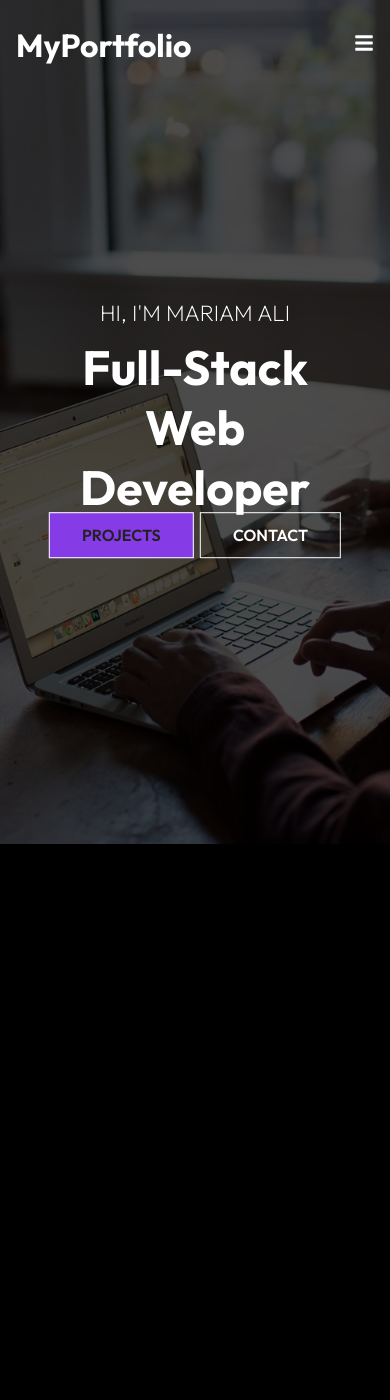
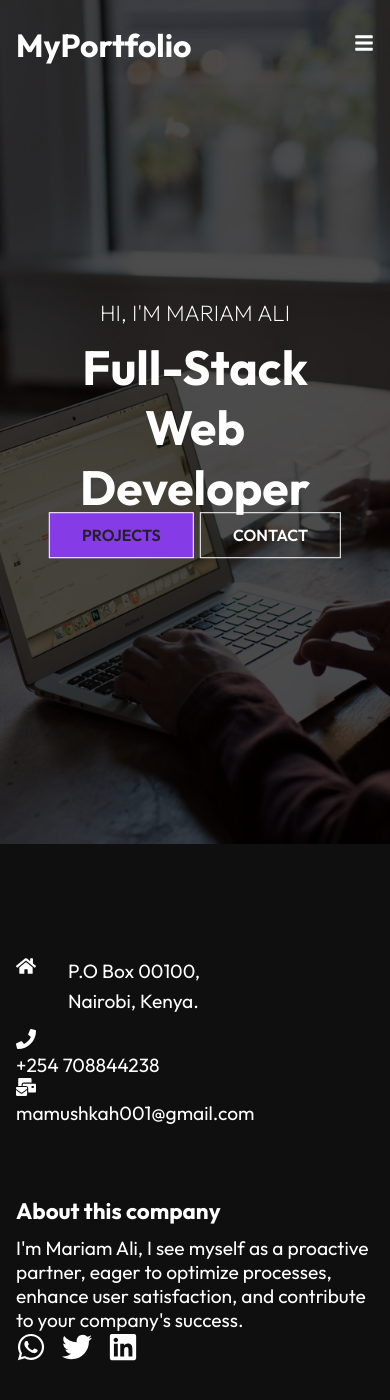
Before and after one commit to Mariamaliomari/my-siteportfolio, a React (Create React App) app: page / in a window 390 px wide. Shown: the top 1400 px of the page. Before the commit the page ends 848 px from the top, so only its background shows below. Built offline with nearby package versions, Linux system fonts and the light colour scheme.

Commit message:
add footer component and its responsiveness

```diff
--- /dev/null
+++ b/src/components/Footer.js
@@ -0,0 +1,54 @@
+import "./FooterStyles.css"
+import React from 'react'
+import { FaHome, FaLinkedin, FaMailBulk, FaPhone, FaTwitter, FaWhatsapp} from "react-icons/fa"
+
+const Footer = () => {
+  return (
+    <div className="footer">
+        <div className="footer-container">
+            <div className="left-side">
+                <div className="location">
+                    <FaHome size={20} style={{color:"#fff", marginRight:"2rem"}}/>
+                    <div>
+                        <p>P.O Box 00100,</p>
+                        <p> Nairobi, Kenya.</p>
+                    </div>
+                </div>
+                <div className="phone">
+                <FaPhone size={20} style={{color:"#fff", marginRight:"2rem"}}/>
+                <div>
+                    <p> +254 708844238</p>
+
+
+                </div>
+
+                </div>
+                <div className="email">
+                    <FaMailBulk size={20} style={{color:"#fff", marginRight:"2rem"}}/>
+                <div>
+                    <p> mamushkah001@gmail.com</p>
+                </div>
+                </div>
+
+
+            </div>
+            <div className="right-side">
+                <h4>About this company</h4>
+                <p> I'm Mariam Ali, I see myself as a proactive partner, eager to optimize processes,
+                     enhance user satisfaction, and contribute to your company's success.</p>
+                <div className="socials">
+                    <FaWhatsapp size={30} style={{color:"#fff", marginRight:"1rem"}}/>
+                    <FaTwitter size={30} style={{color:"#fff", marginRight:"1rem"}}/>
+                    <FaLinkedin size={30} style={{color:"#fff", marginRight:"1rem"}}/>
+
+                </div>
+            </div>
+
+
+        </div>
+
+    </div>
+  )
+}
+
+export default Footer
--- /dev/null
+++ b/src/components/FooterStyles.css
@@ -0,0 +1,53 @@
+.footer{
+    width: 100%;
+    padding: 6rem 0;
+    background-color: rgba(19, 19, 19, 0.8);
+}
+.footer-container{
+    max-width: 1140px;
+    margin: auto;
+    display: grid;
+    grid-template-columns: repeat(2, 1fr);
+    grid-gap: 40px;
+}
+.left-side{
+    max-width: 100%;
+    height: 100%;
+    display: flex;
+    flex-direction: column;
+    padding: 1rem;
+}
+.location{
+    display: flex;
+    margin-bottom: 0.8rem;
+}
+.location p{
+    line-height: 30px;
+
+}
+.right-side{
+    max-width: 100%;
+    height: 100%;
+    display: flex;
+    flex-direction: column;
+    padding: 1rem;
+}
+.social{
+    margin-top: 1rem;
+}
+h4{
+    font-size: 1.4rem;
+    padding-bottom: 0.7rem;
+}
+p{
+    font-size: 1.2rem;
+}
+@media screen and (max-width: 640px) {
+    .footer-container{
+
+        grid-template-columns: 1fr;
+
+    }
+
+
+}
--- a/src/routes/Home.js
+++ b/src/routes/Home.js
@@ -1,12 +1,14 @@
 import React from 'react'
 import Navbar from '../components/Navbar'
 import HeroImage from '../components/HeroImage'
+import Footer from '../components/Footer'
 
 const Home = () => {
   return (
     <div>
     <Navbar/>
     <HeroImage/>
+    <Footer/>
     </div>
   )
 }
```
